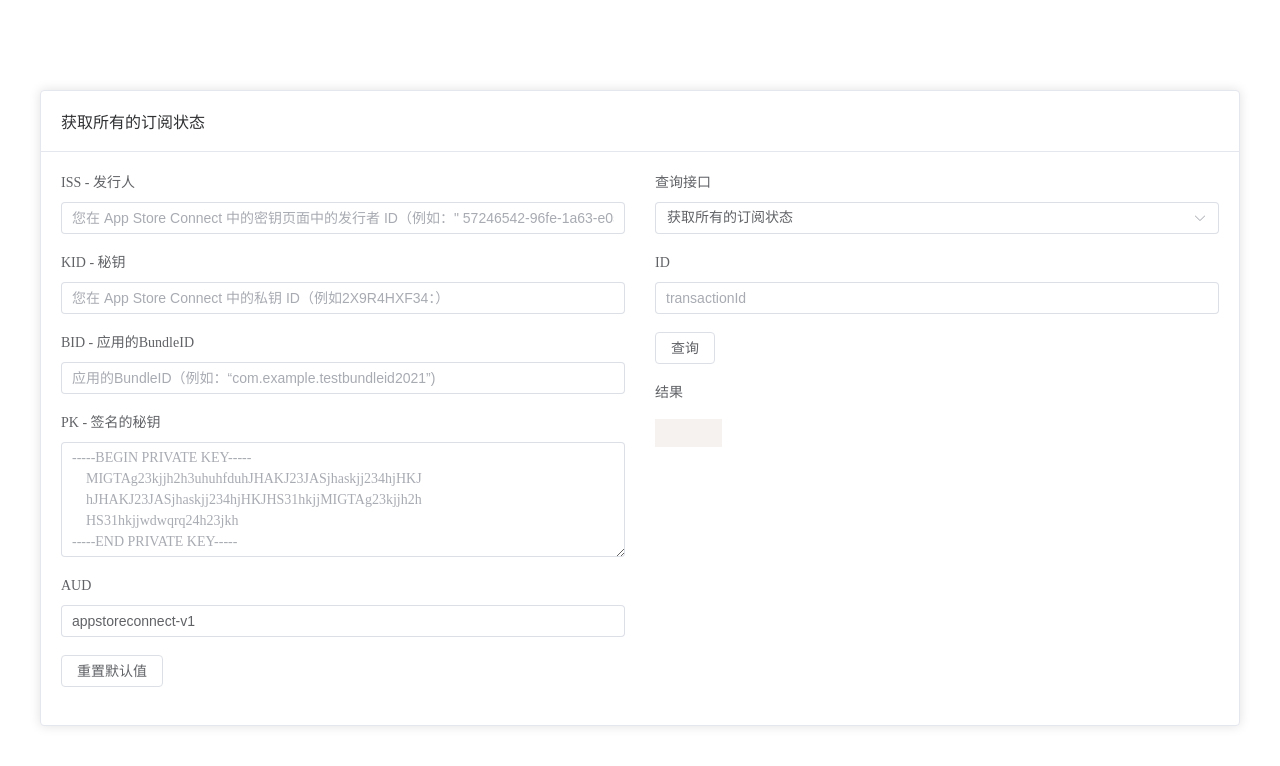
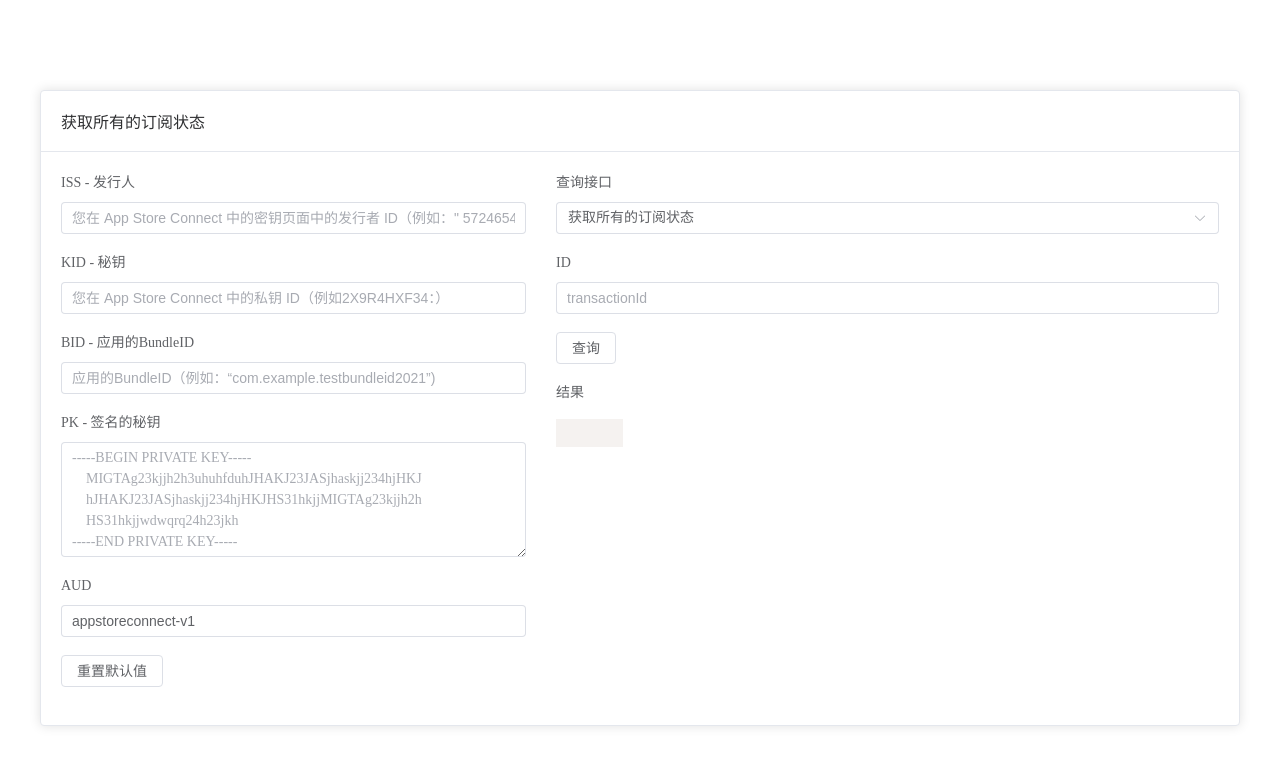
Before and after one commit to lhlyu/astq, a Vue app: page / in a window 1280 px wide. Shown: the top 766 px of the page. Built offline with nearby package versions, Linux system fonts and the light colour scheme.

Commit message:
调整样式

```diff
--- a/src/App.vue
+++ b/src/App.vue
@@ -7,7 +7,7 @@
                 </div>
             </template>
             <el-row :gutter="30">
-                <el-col :xs="24" :sm="24" :md="12" :lg="12" :xl="12">
+                <el-col :xs="24" :sm="24" :md="10" :lg="10" :xl="10">
                     <el-form label-position="top" label-width="50px" style="width: 100%">
                         <el-form-item label="ISS - 发行人">
                             <el-input v-model="store.iss" placeholder='您在 App Store Connect 中的密钥页面中的发行者 ID（例如：" 57246542-96fe-1a63-e053-0824d011072a"）' />
@@ -29,8 +29,8 @@
                         </el-form-item>
                     </el-form>
                 </el-col>
-                <el-col :xs="24" :sm="24" :md="12" :lg="12" :xl="12">
-                    <el-form label-position="top" label-width="50px" style="width: 100%; overflow: auto">
+                <el-col :xs="24" :sm="24" :md="14" :lg="14" :xl="14">
+                    <el-form label-position="top" label-width="50px" style="width: 100%;">
                         <el-form-item label="查询接口">
                             <el-select placeholder="查询接口" v-model="store.api" @change="changeApi">
                                 <el-option v-for="item in apis" :key="item.value" :label="item.label" :value="item.value" />
@@ -42,7 +42,7 @@
                         <el-form-item>
                             <el-button plain @click="query">查询</el-button>
                         </el-form-item>
-                        <el-form-item label="结果">
+                        <el-form-item label="结果" style="overflow: auto;">
                             <pre
                                 class="line-numbers"
                                 lang="zh-Hans-CN"
```
